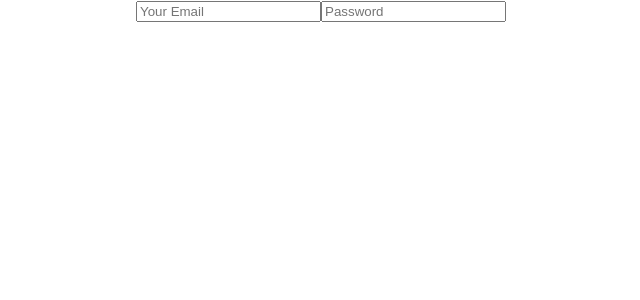
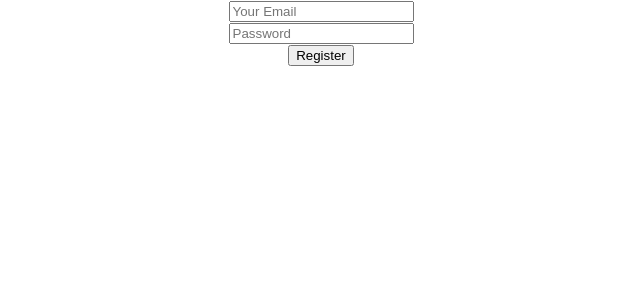
Before and after one commit to asrafmridha/React-Practice, a React (Create React App) app in the folder email-password-auth/: page / in a window 1280 px wide. Shown: the top 300 px of the page, without its empty margins (319-959 px from the left). Built offline with nearby package versions, Linux system fonts and the light colour scheme.

Commit message:
Simple Form, Input, Change, Blur, Submit, PreventDefault

```diff
--- a/email-password-auth/package.json
+++ b/email-password-auth/package.json
@@ -1,11 +1,12 @@
 {
-  "name": "email-password-auth",
+  "name": "simple-firebase-authentication",
   "version": "0.1.0",
   "private": true,
   "dependencies": {
     "@testing-library/jest-dom": "^5.17.0",
     "@testing-library/react": "^13.4.0",
     "@testing-library/user-event": "^13.5.0",
+    "firebase": "^10.12.3",
     "react": "^18.3.1",
     "react-dom": "^18.3.1",
     "react-scripts": "5.0.1",
--- a/email-password-auth/src/App.js
+++ b/email-password-auth/src/App.js
@@ -4,12 +4,20 @@ import app from './firebase/firebase.init';
 
 
 const auth =getAuth(app);
+
+const handleRegister=(event)=>{
+  event.preventDefault();
+  const email =event.target.email.value;
+  const password =event.target.email.value;
+  console.log(email,password);
+}
 function App() {
   return (
     <div className="App">
-      <form>
-        <input type="email" name="" id="" placeholder='Your Email' />
-        <input type="password" name="" id="" placeholder='Password' />
+      <form onSubmit={handleRegister}>
+        <input type="email" name="email" id="" placeholder='Your Email' /> <br />
+        <input type="password" name="password" id="" placeholder='Password' /> <br />
+        <button>Register</button>
       </form>
 
     </div>
```
Also changed, not shown: 1 other file (tests, documents, lock files or other folders).
